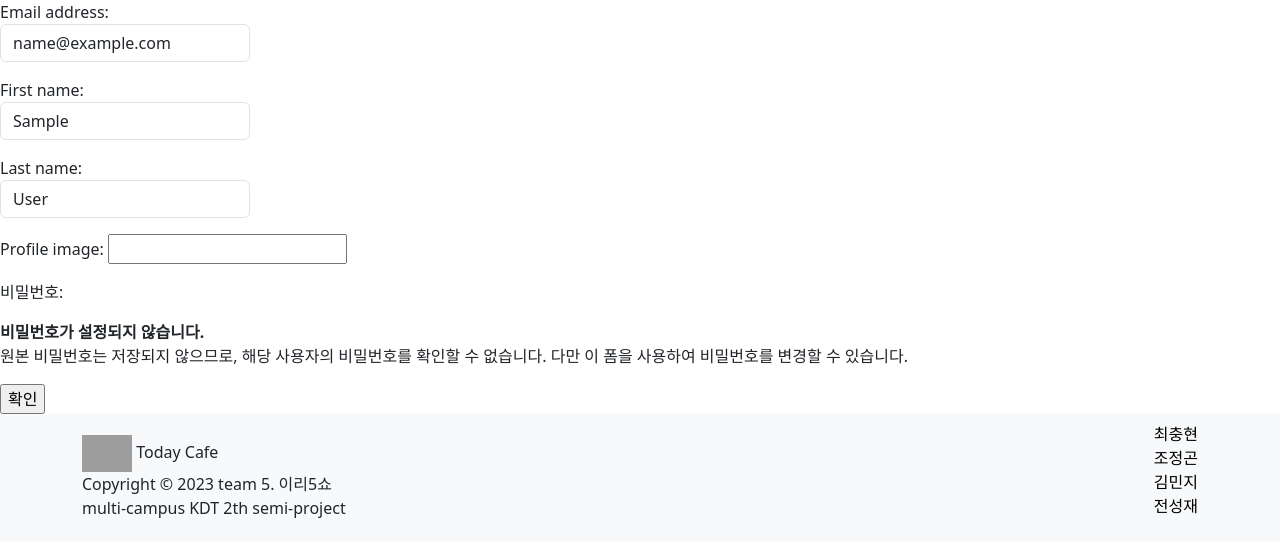
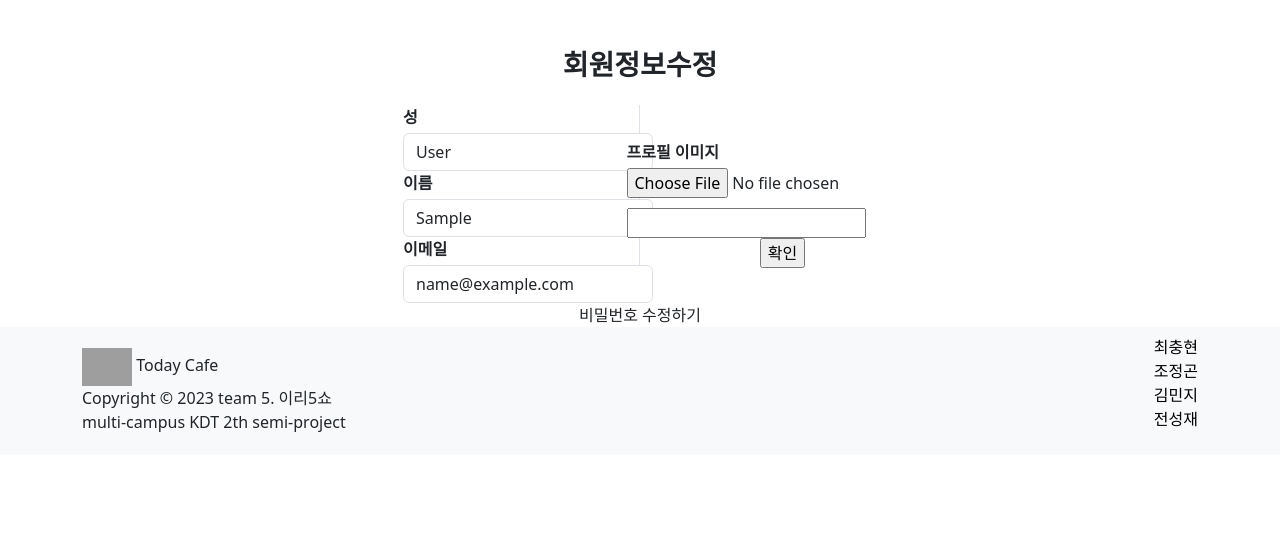
Before and after one commit to JeonggonCho/Today-Cafe, a Django app: page /accounts/update/ in a window 1280 px wide. Shown: the part 64-621 px from the top of the page. Run offline with Django 3.2, Linux system fonts and the light colour scheme; the visitor is signed in with stand-in values (Sample User, id 1); grey boxes are pictures that could not be loaded.

Commit message:
Create basic setting update and change_password by minjee

```diff
--- /dev/null
+++ b/accounts/static/accounts/css/update.css
@@ -0,0 +1,9 @@
+#profile_image {
+    display: block;
+    margin-bottom: 10px;
+}
+
+#preview {
+    max-width: 100%;
+    height: auto;
+}
--- a/accounts/templates/accounts/change_password.html
+++ b/accounts/templates/accounts/change_password.html
@@ -3,13 +3,16 @@
 
 
 {% block style %}
-<title>비밀번호 수정</title>
+<title>비밀번호수정</title>
 <link rel="stylesheet" href="{% static 'accounts/css/change_password.css' %}">
 {% endblock style %}
 
 
 {% block content %}
 <div class="wid">
+  <!-- change password title -->
+  <h3 class="my-0 pb-4 fw-bold">비밀번호수정</h3>
+  <!-- change password form -->
   <form action="{% url 'accounts:change_password' %}" style="width: 500px" method="POST" class="mx-auto m-5">
     {% csrf_token %}
     {{ form.as_p }}
--- a/accounts/templates/accounts/signup.html
+++ b/accounts/templates/accounts/signup.html
@@ -34,11 +34,11 @@
                   </div>
                   <div class="signup-form__item mb-2">
                       <label class="mb-1 fw-bold" for="first_name">성<span class="required-icon ms-1">*</span></label>
-                      {{ form.first_name }}
+                      {{ form.last_name }}
                   </div>
                   <div class="signup-form__item mb-2">
                       <label class="mb-1 fw-bold" for="last_name">이름<span class="required-icon ms-1">*</span></label>
-                      {{ form.last_name }}
+                      {{ form.first_name }}
                   </div>
                   <div class="signup-form__item mb-2">
                       <label class="mb-1 fw-bold" for="email">이메일<span class="required-icon ms-1">*</span></label>
--- a/accounts/templates/accounts/update.html
+++ b/accounts/templates/accounts/update.html
@@ -3,15 +3,72 @@
 
 
 {% block style %}
-<title>회원 정보 수정</title>
+<title>회원정보수정</title>
 <link rel="stylesheet" href="{% static 'accounts/css/update.css' %}">
 {% endblock style %}
 
 
 {% block content %}
-<form action="{% url 'accounts:update' %}" method="POST" enctype='multipart/form-data'>
-    {% csrf_token %}
-    {{ form.as_p }}
-    <input type="submit" value="확인">
-</form>
+<main class="main--signup d-flex">
+    <div class="container mt-5 p-0 d-flex flex-column align-items-center">
+        <!-- update title -->
+        <h3 class="my-0 pb-4 fw-bold">회원정보수정</h3>
+        <!-- update form -->
+        <form class="w-50 row d-flex justify-content-center align-items-center" action="{% url 'accounts:update' %}" method="POST" enctype="multipart/form-data">
+            {% csrf_token %}
+            <!-- update-name and address -->
+            <section class="px-5 border-end col-6 d-flex flex-column justify-content-center">
+                <div>
+                    <label class="mb-1 fw-bold" for="username">성</label>
+                    {{ form.last_name }}
+                </div>
+                <div>
+                    <label class="mb-1 fw-bold" for="username">이름</label>
+                    {{ form.first_name }}
+                </div>
+                <div>
+                    <label class="mb-1 fw-bold" for="username">이메일</label>
+                    {{ form.email }}
+                </div>
+            </section>
+            <!-- update-image-->
+            <section class="px-5 col-6 d-flex flex-column justify-content-center align-items-center h-100">
+                <div>
+                    <label class="mb-1 fw-bold" for="profile_image">프로필 이미지</label>
+                    {% csrf_token %}
+                    {% if user.profile_image %}
+                        <img id="preview" src="{{ user.profile_image.url }}" alt="Profile Image Preview">
+                    {% else %}
+                        <img id="preview" src="#" alt="Profile Image Preview" style="display:none;">
+                    {% endif %}
+                    <input type="file" name="profile_image" id="profile_image">
+                    {{ form.profile_image }}
+                </div>
+                <input type="submit" value="확인">
+            </section>
+        </form>
+        <!-- go to password change page -->
+        <div>
+            <a href="{% url 'accounts:change_password' %}">비밀번호 수정하기</a>
+        </div>
+    </div>
+  </main>
 {% endblock content %}
+{% block script %}
+<script>
+    const profileImageInput = document.getElementById("profile_image");
+    const profileImagePreview = document.getElementById("preview");
+
+    if (profileImageInput) {
+        profileImageInput.addEventListener("change", function () {
+            const file = this.files[0];
+            const reader = new FileReader();
+            reader.addEventListener("load", function () {
+                profileImagePreview.src = reader.result;
+                profileImagePreview.style.display = "block";
+            });
+            reader.readAsDataURL(file);
+        });
+    }
+</script>
+{% endblock script %}
```
